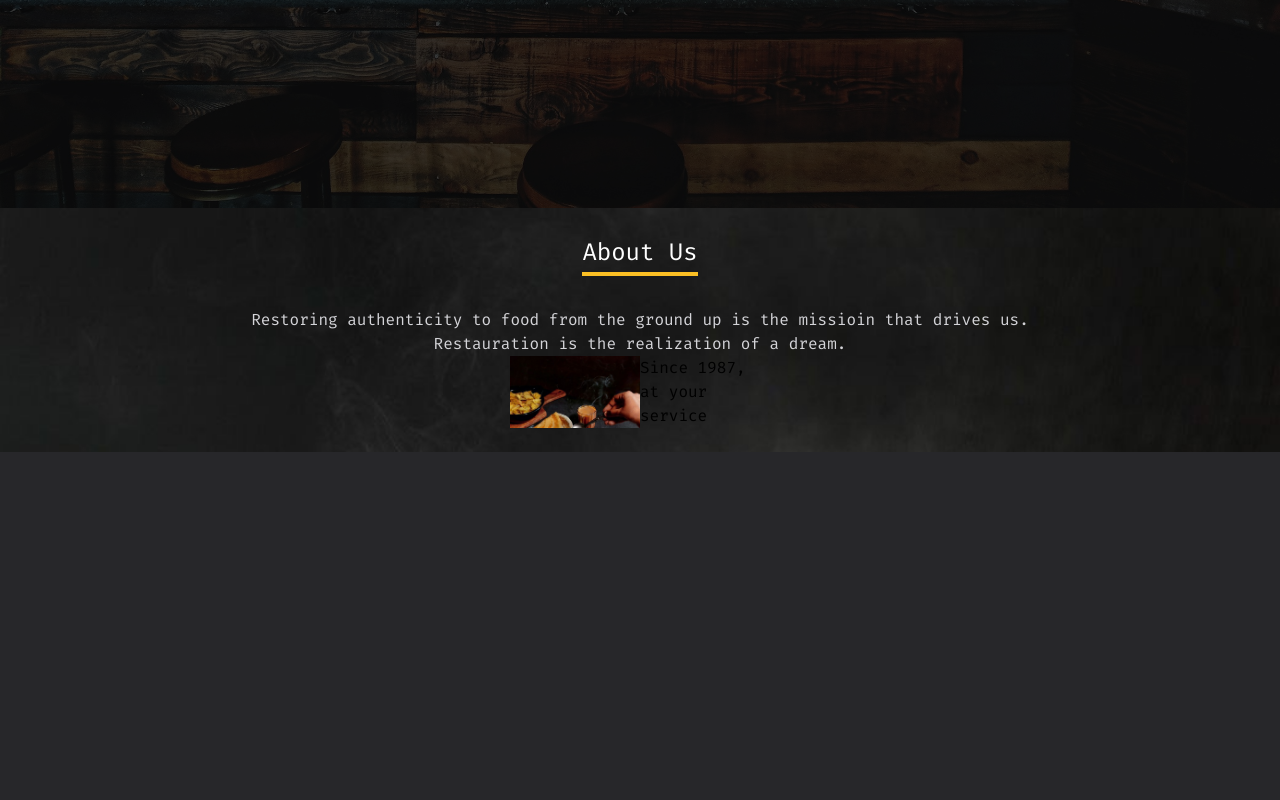
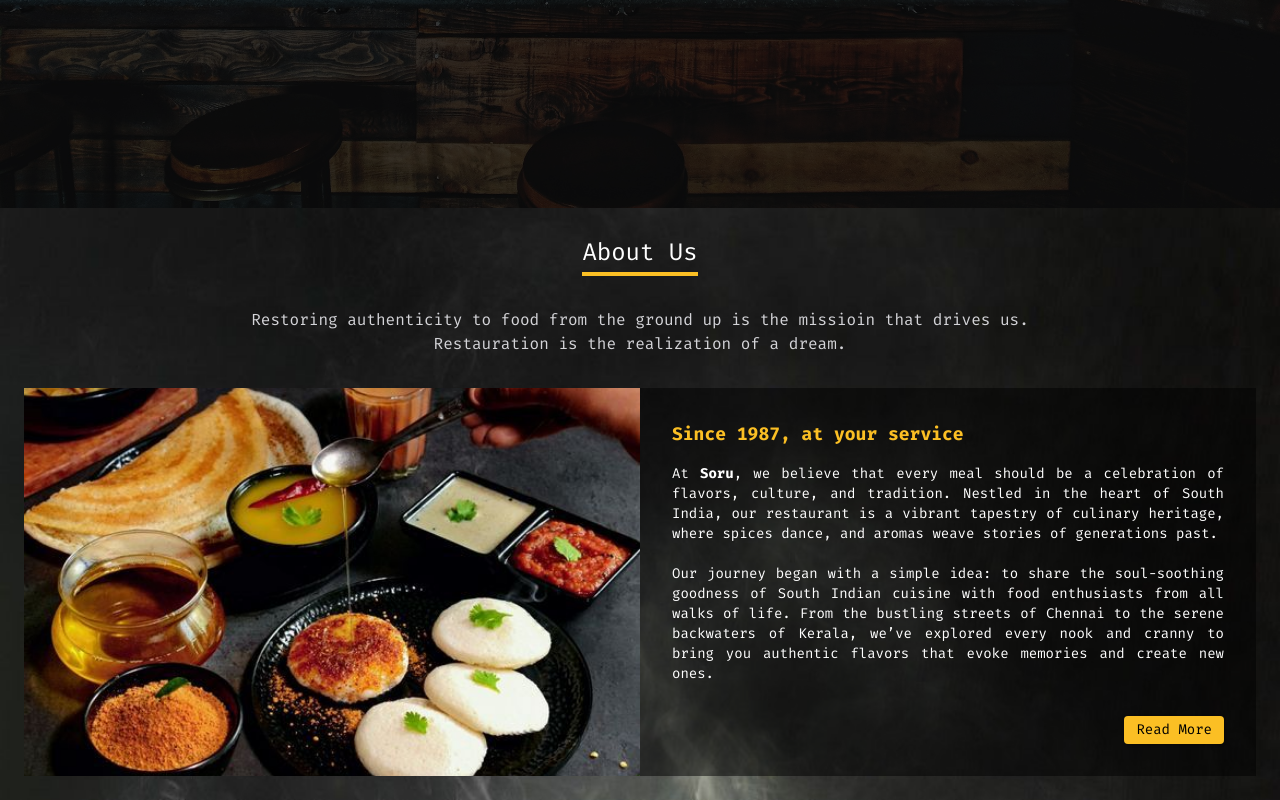
Before and after one commit to vignesh7797/soru, an Angular app in the folder Angular/: page / in a window 1280 px wide. Shown: the part 624-1424 px from the top of the page. Before the commit the page ends 1076 px from the top, so only its background shows below. Built offline with nearby package versions, Linux system fonts and the light colour scheme; a web font is replaced by a local one.

Commit message:
about-us

```diff
--- a/Angular/src/app/components/about-us/about-us.component.html
+++ b/Angular/src/app/components/about-us/about-us.component.html
@@ -1,18 +1,23 @@
 <div class="aboutUs-container">
   <h1 class="aboutUs-header">About Us</h1>
   <p class="sub-header">
-        Restoring authenticity to food from the ground up is the missioin that drives us.
-        <br>
+    Restoring authenticity to food from the ground up is the missioin that
+    drives us.
+    <br />
     Restauration is the realization of a dream.
   </p>
 
   <div class="content-box">
     <div class="about-banner"></div>
     <div class="about-content">
-
-        <div class=" ">
-            Since 1987, at your service
+      <div class="about-title">Since 1987, at your service</div>
+      <div class="about-desc">
+        At <b>Soru</b>, we believe that every meal should be a celebration of flavors, culture, and tradition. Nestled in the heart of South India, our restaurant is a vibrant tapestry of culinary heritage, where spices dance, and aromas weave stories of generations past.
+        <br>
+        <br>
+        Our journey began with a simple idea: to share the soul-soothing goodness of South Indian cuisine with food enthusiasts from all walks of life. From the bustling streets of Chennai to the serene backwaters of Kerala, we’ve explored every nook and cranny to bring you authentic flavors that evoke memories and create new ones.
+      </div>
+      <button class="about-read">Read More</button>
     </div>
   </div>
 </div>
-</div>
--- a/Angular/src/app/components/about-us/about-us.component.scss
+++ b/Angular/src/app/components/about-us/about-us.component.scss
@@ -9,18 +9,26 @@
     }
 
     .content-box{
-        @apply flex;
+        @apply flex w-full mt-8 bg-black bg-opacity-50;
 
         .about-banner{
-            @apply w-1/2 bg-[url('../../../assets/bg_2.jpg')] bg-cover;
+            @apply w-1/2 bg-[url('../../../assets/bg_2.jpg')] bg-cover bg-center;
         }
 
         .about-content{
-            @apply w-1/2;
+            @apply w-1/2 p-8 grid;
 
             .about-title{
                 @apply text-amber-400 font-bold text-lg;
             }
+
+            .about-desc{
+                @apply text-white mt-4 text-sm text-justify;
+            }
+
+            .about-read{
+                @apply bg-amber-400 text-black text-sm hover:bg-amber-500 rounded shadow px-3 py-1 mt-8 place-self-end;
+            }
         }
     }
 }
--- a/Angular/src/app/components/header/header.component.ts
+++ b/Angular/src/app/components/header/header.component.ts
@@ -13,7 +13,6 @@ export class HeaderComponent {
 
   @HostListener('window:scroll', [])
   onScroll(){
-    console.log(window.scrollY)
     this.isFixed = window.scrollY >= 30;
   }
 
--- a/Angular/src/styles.scss
+++ b/Angular/src/styles.scss
@@ -8,7 +8,7 @@
 
 
 body{
-    @apply font-mono bg-zinc-800 w-screen overflow-x-hidden;
+    @apply font-mono bg-zinc-800 overflow-x-hidden;
 
     font-family: "Fira Mono", monospace;
 }
```
Lines whose indentation alone changed are shown as unchanged.
